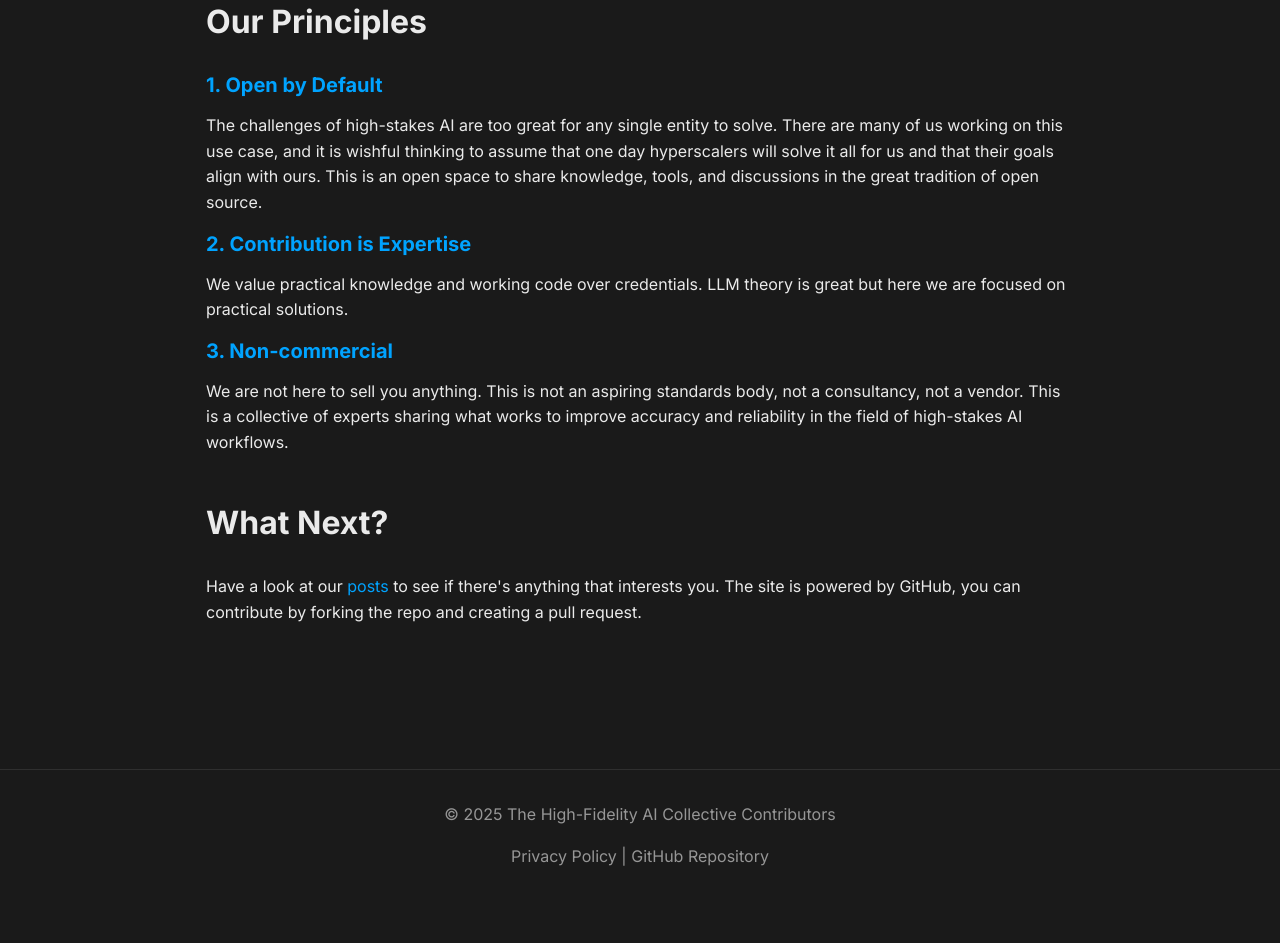
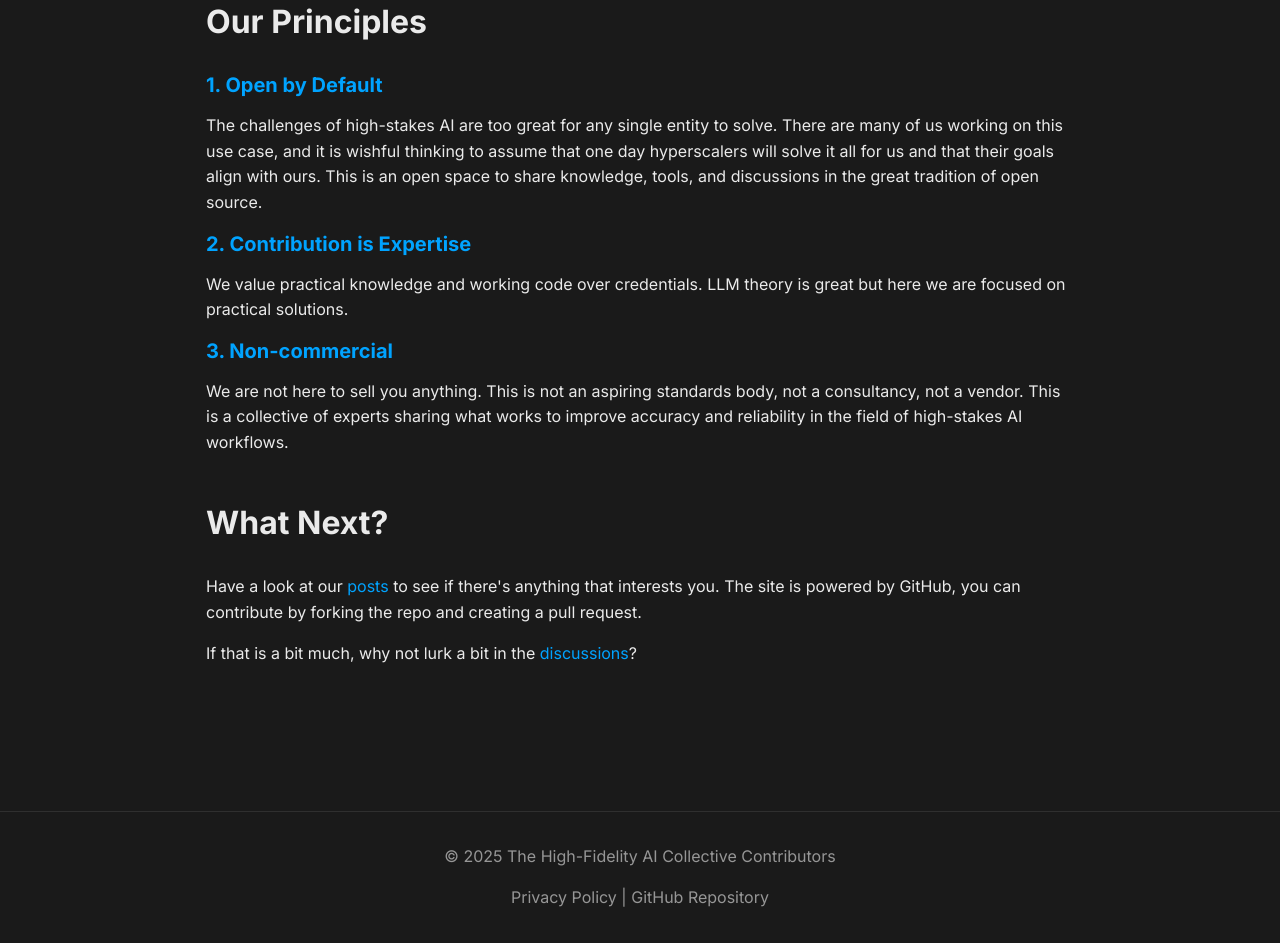
Before and after one commit to Loo0D/high-fidelity-ai-collective, an Astro site: page / in a window 1280 px wide. Shown: the part 846-1789 px from the top of the page. Before the commit the page ends 1747 px from the top, so only its background shows below. Built offline with nearby package versions, Linux system fonts and the light colour scheme; Astro itself is replaced by a stand-in of ours.

Commit message:
Discussions added

```diff
--- a/src/pages/index.astro
+++ b/src/pages/index.astro
@@ -58,8 +58,9 @@ import Layout from '../layouts/Layout.astro';
           <h2>What Next?</h2>
           <p>
             Have a look at our <a href="/high-fidelity-ai-collective/posts">posts</a> to see if there's anything that interests you. The site is powered by GitHub, you can contribute by forking the repo and creating a pull request.
-            <!-- Alternatively, join the <a href="https://discord.gg/thehighfidelityaicollective">Discord</a> and start a discussion. -->
+
           </p>
+          <p>If that is a bit much, why not lurk a bit in the <a href="https://github.com/Loo0D/high-fidelity-ai-collective/discussions">discussions</a>?</p>
         </div>
       </div>
     </section>
```
